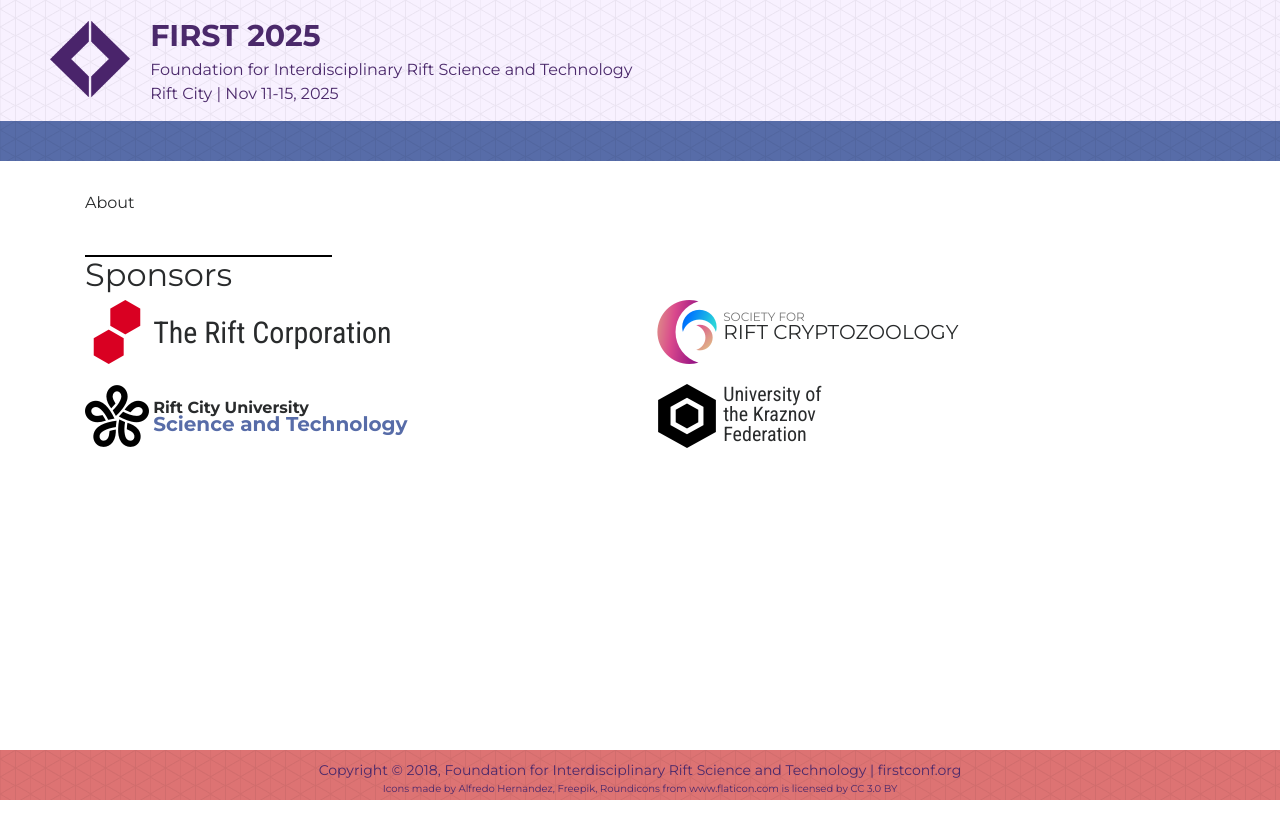
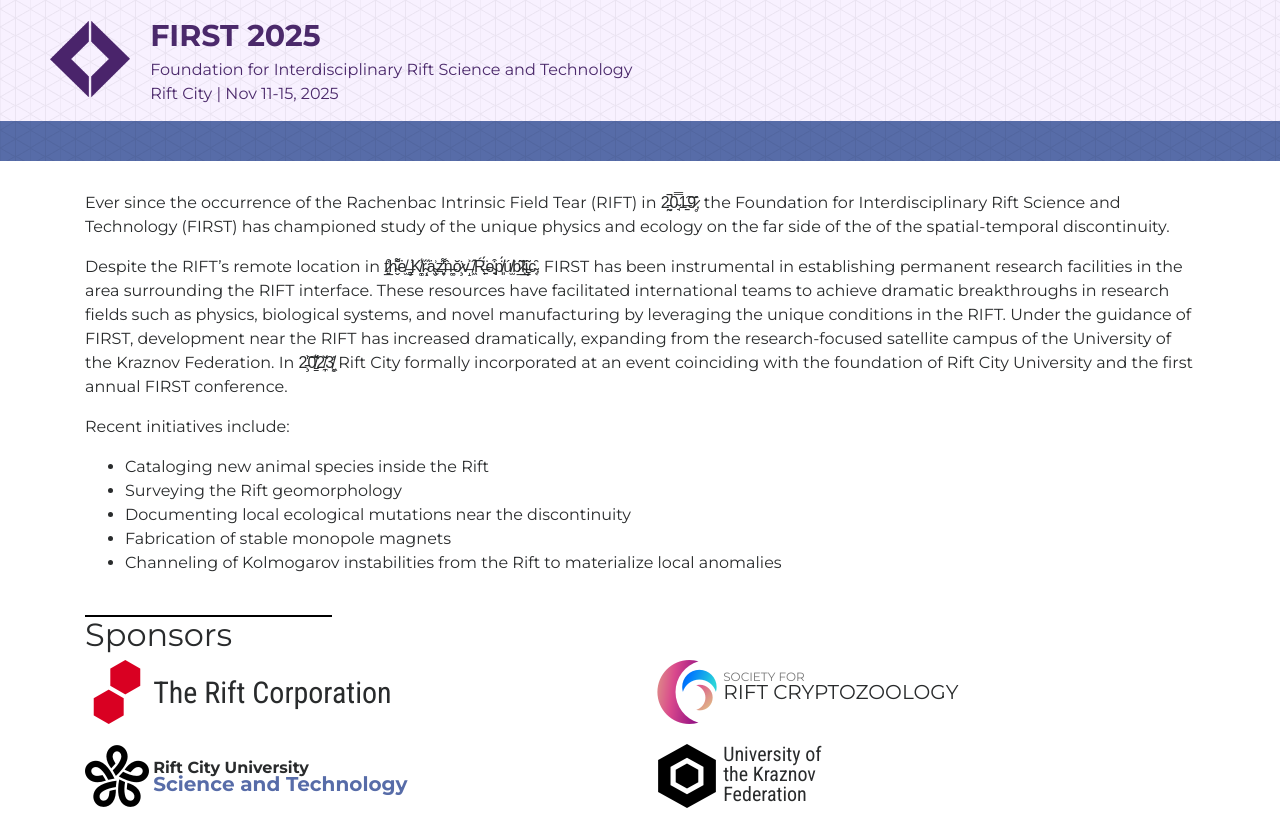
Before and after one commit to jacob-meacham/yoc, a Flask app: page /about in a window 1280 px wide. Shown: the top 815 px of the page. Run offline with Flask 2, Linux system fonts and the light colour scheme; some libraries are stand-ins or nearby versions.

Commit message:
Add copy.

```diff
--- a/week16/first/app.py
+++ b/week16/first/app.py
@@ -55,11 +55,14 @@ def award():
 
 @app.route('/program/paper/<paper>')
 def paper(paper):
-    page = random.choice(['paper1.html', 'paper2.html', 'paper3.html', 'paper4.html'])
-    return render_template(page, **{
-        'title': 'Not Found',
-        'base_url': 'firstconf.org'
-    })
+    if random.random() < 0.1:
+        return app.send_static_file('GlitchedPaper.pdf')
+    else:
+        page = random.choice(['paper1.html', 'paper2.html', 'paper3.html', 'paper4.html'])
+        return render_template(page, **{
+            'title': 'Not Found',
+            'base_url': 'firstconf.org'
+        })
 
 @app.route('/about')
 def about():
--- a/week16/first/templates/about.html
+++ b/week16/first/templates/about.html
@@ -1,4 +1,15 @@
 {% extends "layout.html" %}
 {% block main %}
-About
+<p>Ever since the occurrence of the Rachenbac Intrinsic Field Tear (RIFT) in 2̵̼̰̚0̴̘̿1̶̠͘͠9̷̥̑, the Foundation for Interdisciplinary Rift Science and Technology (FIRST) has championed study of the unique physics and ecology on the far side of the of the spatial-temporal discontinuity.</p>
+
+<p>Despite the RIFT’s remote location in t̷͍̲͒h̴̬͌̐ė̸̫ ̶̧̛̳K̸̞͚̾r̴̝͔̋͘ȧ̴̧̫͗z̶̞͈̒͌ǹ̶͚̼ŏ̷̧̇v̶̝͐ ̸͖̂Ŕ̶̙̠̈́e̴̖̘͒p̸͈̈́ú̸̫͘b̷̲͂͂l̴̲̖̔i̶̧̳͂c̴͔̑, FIRST has been instrumental in establishing permanent research facilities in the area surrounding the RIFT interface. These resources have facilitated international teams to achieve dramatic breakthroughs in research fields such as physics, biological systems, and novel manufacturing by leveraging the unique conditions in the RIFT. Under the guidance of FIRST, development near the RIFT has increased dramatically, expanding from the research-focused satellite campus of the University of the Kraznov Federation. In 2̵̧̍͝0̸̳͛̌2̸̼̦̌3̸͖̻̓ Rift City formally incorporated at an event coinciding with the foundation of Rift City University and the first annual FIRST conference.</p>
+
+<p>Recent initiatives include:</p>
+<ul>
+ <li>Cataloging new animal species inside the Rift</li>
+ <li>Surveying the Rift geomorphology</li>
+ <li>Documenting local ecological mutations near the discontinuity</li>
+ <li>Fabrication of stable monopole magnets</li>
+ <li>Channeling of Kolmogarov instabilities from the Rift to materialize local anomalies</li>
+</ul>
 {% endblock %}
--- a/week16/first/templates/index.html
+++ b/week16/first/templates/index.html
@@ -1,4 +1,8 @@
 {% extends "layout.html" %}
 {% block main %}
-Welcome!
+<p>Welcome! We are pleased to announce the 3̶̗͙̊̃ȓ̵͇̇ͅd̴͕͂̽ annual FIRST conference.</p>
+
+<p>The Foundation for Interdisciplinary RIFT Science and Technology (FIRST) would like to celebrate the continued international research efforts put forth to better understand and exploit the RIFT. Last year the conference hosted 1572 researchers from 53 countries and debuted new discoveries including negative entropy heat pumps, metabolic processes in non-carbonaceous plant life, and the first observation of inter RIFT animal migration. Despite minor technical mishaps during last year’s conference we look forward to testing the new quazi-singularity elasticity shielding which we expect to minimize disruptions due to intrinsic field instability cascades which were observed last year.</p>
+
+<p>We look forward to the continued growth of the FIRST conference as well as the continued leveraging of the RIFT for advancements here at home.</p>
 {% endblock %}
--- a/week16/first/templates/layout.html
+++ b/week16/first/templates/layout.html
@@ -6,17 +6,17 @@
         <link rel="shortcut icon" href="{{ url_for('static', filename='img/favicon.png') }}" type="image/png" />
         <link rel="apple-touch-icon" sizes="64x64" href="{{ url_for('static', filename='img/favicon.png') }}" />
 
-        <title>Foundation for Interdisciplinary Rift Science and Technology - {{ title }}</title>
+        <title>Foundation for Interdisciplinary RIFT Science and Technology - {{ title }}</title>
 
         <meta property="og:type" content="website">
-        <meta property="og:title" content="Foundation for Interdisciplinary Rift Science and Technology - {{ title }}">
+        <meta property="og:title" content="Foundation for Interdisciplinary RIFT Science and Technology - {{ title }}">
         <meta property="og:description" content="{{ description }}">
         <meta property="og:image" content="{{ url_for('static', filename='img/logo.png') }}">
         <meta property="og:image:secure_url" content="{{ url_for('static', filename='img/logo.png') }}">
         <meta property="og:url" content="{{ base_url }}{{ request.path }}">
         <meta property="og:site_name" content="FIRST Conference">
 
-        <meta name="twitter:title" content="Foundation for Interdisciplinary Rift Science and Technology - {{ title }}">
+        <meta name="twitter:title" content="Foundation for Interdisciplinary RIFT Science and Technology - {{ title }}">
         <meta name="twitter:description" content="{{ description }}">
 
         <link rel="canonical" href="{{ base_url }}{{ request.path }}">
--- a/week16/first/templates/paper1.html
+++ b/week16/first/templates/paper1.html
@@ -1,4 +1,4 @@
 {% extends "layout.html" %}
 {% block main %}
-Paper Not Found #1
+This paper has been deemed unsafe for public dissemination by t̷̲̔̄h̶̖̑e̴̞̬̓ ̸̩͇̎R̸͖̮̓͝Ĩ̴͔F̵̥̠̀T̷̝̣͗
 {% endblock %}
--- a/week16/first/templates/paper2.html
+++ b/week16/first/templates/paper2.html
@@ -1,4 +1,5 @@
 {% extends "layout.html" %}
 {% block main %}
-Paper Not Found #2
+HTTP Error 444
+Server unresponsive during paper retrieval
 {% endblock %}
--- a/week16/first/templates/paper3.html
+++ b/week16/first/templates/paper3.html
@@ -1,4 +1,5 @@
 {% extends "layout.html" %}
 {% block main %}
-Paper Not Found #3
+HTTP Error 301
+This paper has been moved to f̸̧̛͍͛f̵̟̂f̸͇̍ǐ̵̥͉ŕ̵̫̝̿s̷̯̖̐͋t̸̝̋̈́č̶̩ȏ̵̯n̸̫̗̾̉f̸͈͌͘.̶͒ͅo̴̰̍ŗ̵͂g̶̭̚/̸̡͚͌̕p̴̖͙̐̍r̴̥̅͌͜o̷̧̝̐̇g̷͖͓͝r̸̖̞͂͊ȁ̴̜̰̉m̵̢̛̲/̷̰͝p̵̲̈͝a̵͍͆p̵̳̾e̵͝͝ͅŕ̴̳͝ş̶̭̉͝/̷̧̼̆̆ẻ̷̮̟r̴̳͙͘r̶̯̿ͅỏ̶̰r̴̢̧̍.̵̘̂͜h̷̳̿̕t̶̬͙̏͐m̸̧͎͂
 {% endblock %}
--- a/week16/first/templates/paper4.html
+++ b/week16/first/templates/paper4.html
@@ -1,4 +1,5 @@
 {% extends "layout.html" %}
 {% block main %}
-Paper Not Found #4
+HTTP Error 504
+This paper is stored on servers inside t̷̲̔̄h̶̖̑e̴̞̬̓ ̸̩͇̎R̸͖̮̓͝Ĩ̴͔F̵̥̠̀T̷̝̣͗ and the connection is unresponsive.
 {% endblock %}
--- a/week16/first/templates/submissions.html
+++ b/week16/first/templates/submissions.html
@@ -1,4 +1,6 @@
 {% extends "layout.html" %}
 {% block main %}
+This year’s theme is biological adaptations of local flora and fauna to conditions inside the RIFT and their potential as bio-inspired design solutions to non-RIFT applications. Paper submissions are open through Ḁ̷͛̓ų̷̠̎͒g̸̭̯̋ù̸̞̯̏s̵̞̼̑t̶̨̲́ ̸̖̃̏2̷͕̙̓̽3̶̆͜ȓ̸̥̜d̶̩̻̈.
+
 Submit to <a href="mailto:submissions@firstconf.org">submissions@firstconf.org</a>
 {% endblock %}
```
Also changed, not shown: 1 other file.
